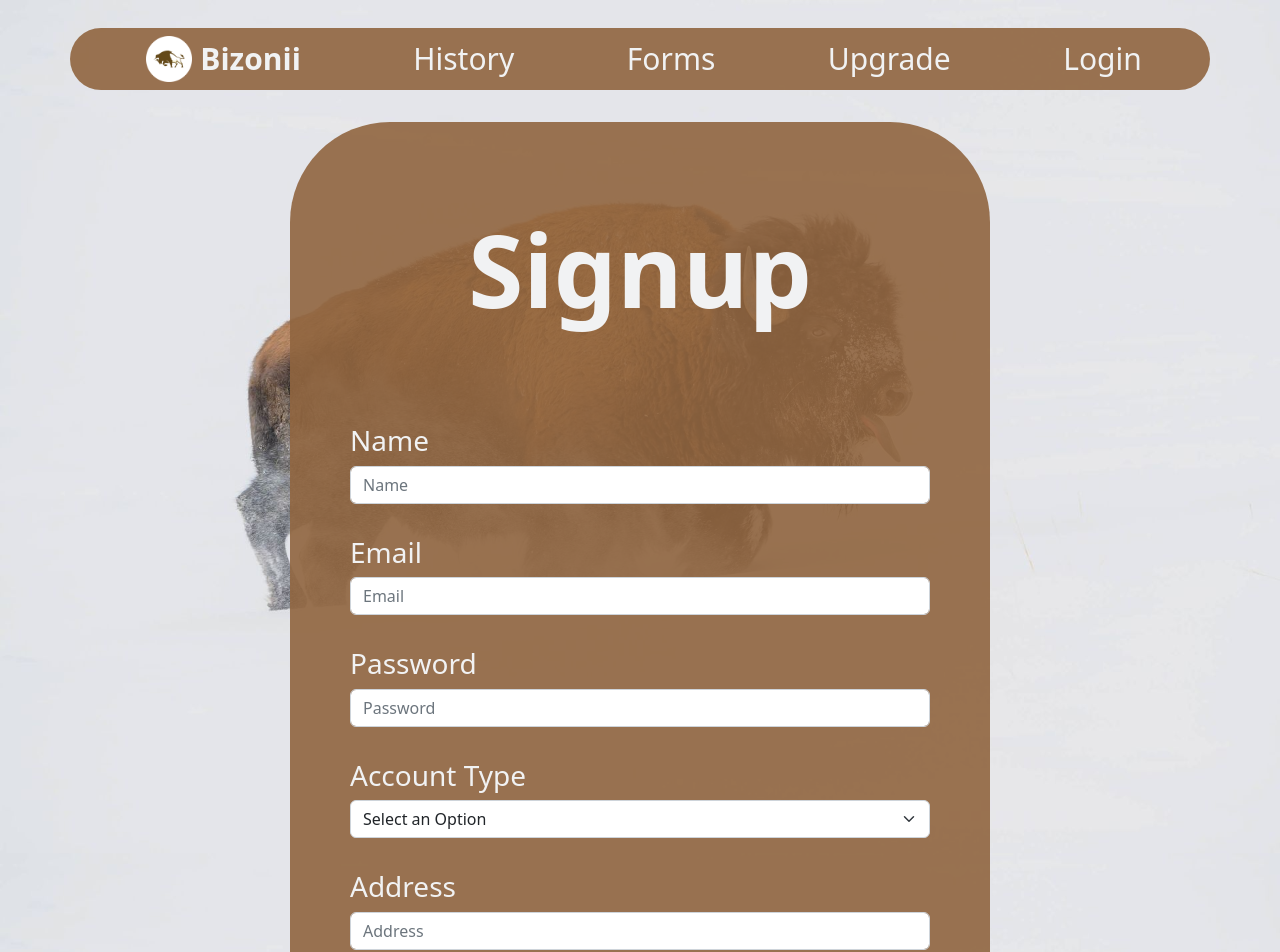
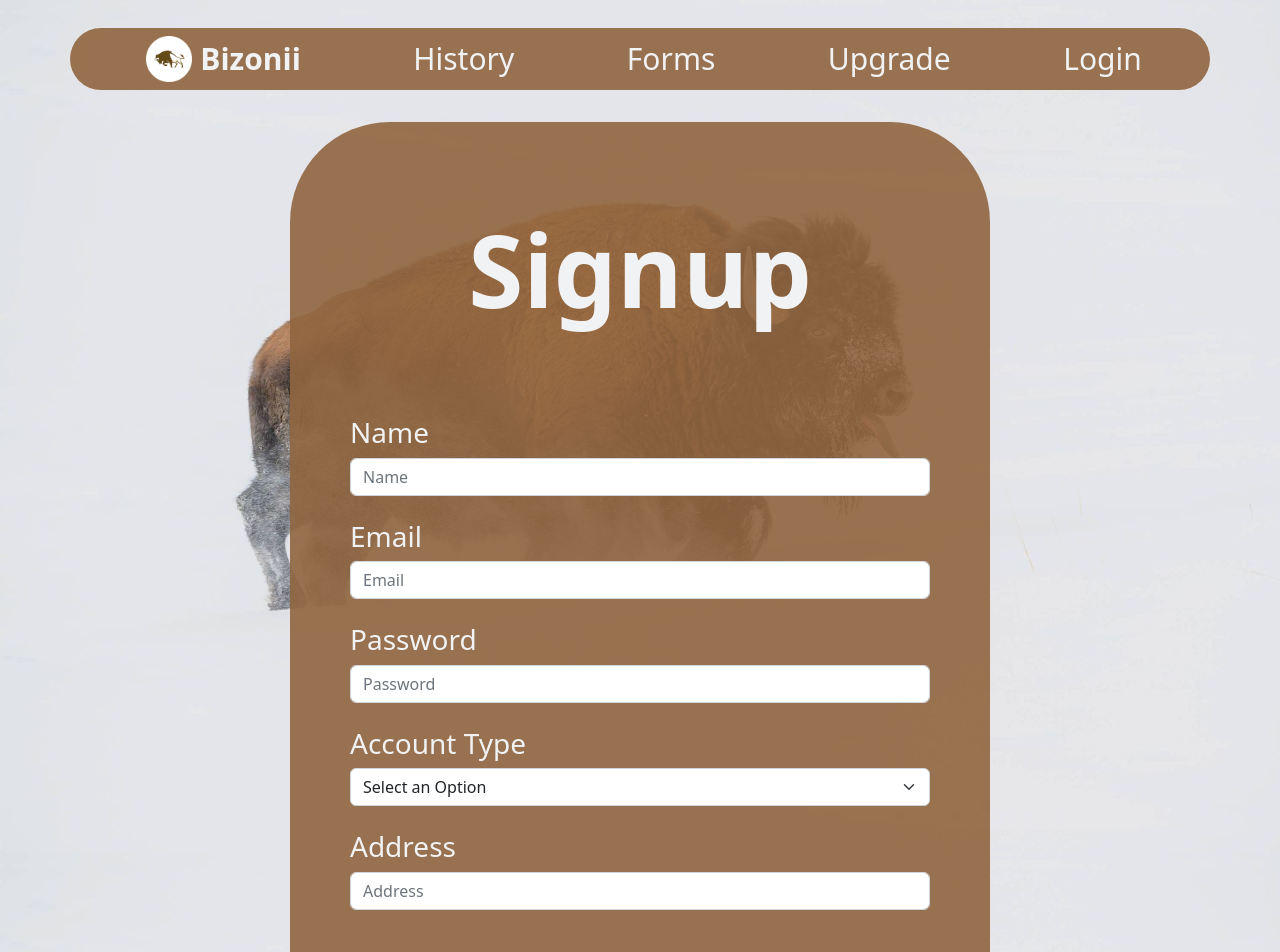
Before and after one commit to Olar-Alex-Student/Front-End, a React (Vite) app: page /signup in a window 1280 px wide. Shown: the top 952 px of the page. Built offline with nearby package versions, Linux system fonts and the light colour scheme.

Commit message:
removed padding

```diff
--- a/src/components/LoginForm.jsx
+++ b/src/components/LoginForm.jsx
@@ -54,20 +54,20 @@ export const LoginForm = () => {
     <div className="container">
       {error && <div>{error}</div>}
       <form onSubmit={handleSubmit}>
-        <div className="form-group py-2">
+        <div className="form-group">
           <Form.Label>
             <h3 className="text-center text-secondary mb-0">Email</h3>
           </Form.Label>
-          <Form.Control className="mb-3" type="email" placeholder="Email" value={email} onChange={(e) => setEmail(e.target.value)} />
+          <Form.Control className="mb-4" type="email" placeholder="Email" value={email} onChange={(e) => setEmail(e.target.value)} />
         </div>
-        <div className="form-group py-2">
+        <div className="form-group">
           <Form.Label>
             <h3 className="text-center text-secondary mb-0">Password</h3>
           </Form.Label>
-          <Form.Control className="mb-3" type="password" placeholder="Password" value={password} onChange={(e) => setPassword(e.target.value)} />
+          <Form.Control className="mb-4" type="password" placeholder="Password" value={password} onChange={(e) => setPassword(e.target.value)} />
         </div>
         <br />
-        <div className="d-flex justify-content-center align-items-center b-0">
+        <div className="d-flex justify-content-center align-items-center mb-4">
           <Button className="custom-button rounded-pill fw-bold mb-3" type="submit">Login</Button>
         </div>
       </form>
--- a/src/components/SignUpForm.jsx
+++ b/src/components/SignUpForm.jsx
@@ -35,30 +35,30 @@ export const SignUpForm = () => {
     <div className="container">
       {error && <div>{error}</div>}
       <form onSubmit={handleSubmit}>
-        <div className="form-group py-2">
+        <div className="form-group">
           <Form.Label>
             <h3 className="text-center text-secondary mb-0">Name</h3>
           </Form.Label>
-          <Form.Control className="mb-3" type="text" placeholder="Name" value={name} onChange={(e) => setName(e.target.value)} />
+          <Form.Control className="mb-4" type="text" placeholder="Name" value={name} onChange={(e) => setName(e.target.value)} />
         </div>
-        <div className="form-group py-2">
+        <div className="form-group">
           <Form.Label>
             <h3 className="text-center text-secondary mb-0">Email</h3>
           </Form.Label>
-          <Form.Control className="mb-3" type="email" placeholder="Email" value={email} onChange={(e) => setEmail(e.target.value)} />
+          <Form.Control className="mb-4" type="email" placeholder="Email" value={email} onChange={(e) => setEmail(e.target.value)} />
         </div>
-        <div className="form-group py-2">
+        <div className="form-group">
           <Form.Label>
             <h3 className="text-center text-secondary mb-0">Password</h3>
           </Form.Label>
-          <Form.Control className="mb-3" type="password" placeholder="Password" value={password} onChange={(e) => setPassword(e.target.value)} />
+          <Form.Control className="mb-4" type="password" placeholder="Password" value={password} onChange={(e) => setPassword(e.target.value)} />
         </div>
-        <div className="form-group py-2">
+        <div className="form-group">
           <Form.Label>
             <h3 className="text-center text-secondary mb-0">Account Type</h3>
           </Form.Label>
             <br />
-            <div className="input-group mb-3">
+            <div className="input-group mb-4">
               <Form.Select value={accountType} onChange={(e) => setAccountType(e.target.value)}>
                 <option>Select an Option</option>
                 <option>Individual</option>
@@ -67,14 +67,14 @@ export const SignUpForm = () => {
               </Form.Select>
             </div>
         </div>
-        <div className="form-group py-2">
+        <div className="form-group">
           <Form.Label>
             <h3 className="text-center text-secondary mb-0">Address</h3>
           </Form.Label>
-          <Form.Control className="mb-3" type="address" placeholder="Address" value={address} onChange={(e) => setAddress(e.target.value)} />
+          <Form.Control className="mb-4" type="address" placeholder="Address" value={address} onChange={(e) => setAddress(e.target.value)} />
         </div>
         <br />
-        <div className="d-flex justify-content-center align-items-center b-0">
+        <div className="d-flex justify-content-center align-items-center mb-4">
           <Button className="custom-button rounded-pill fw-bold mb-3" type="submit">SignUp</Button>
         </div>
       </form>
```
